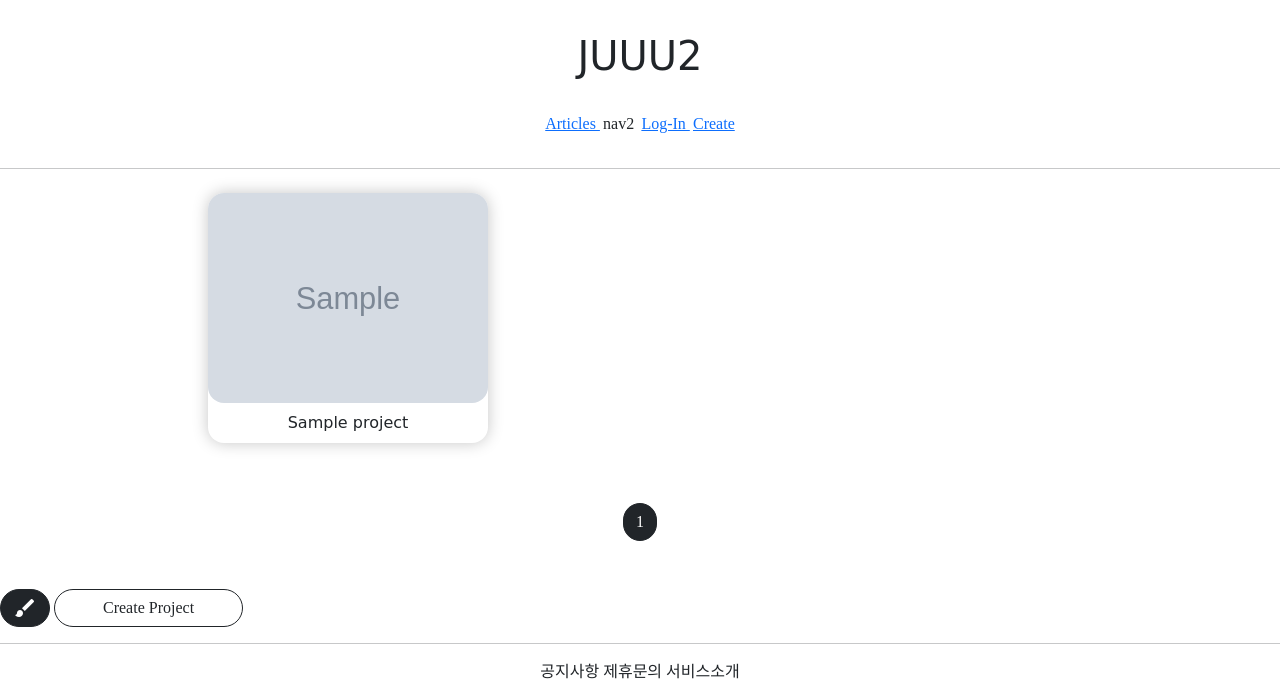
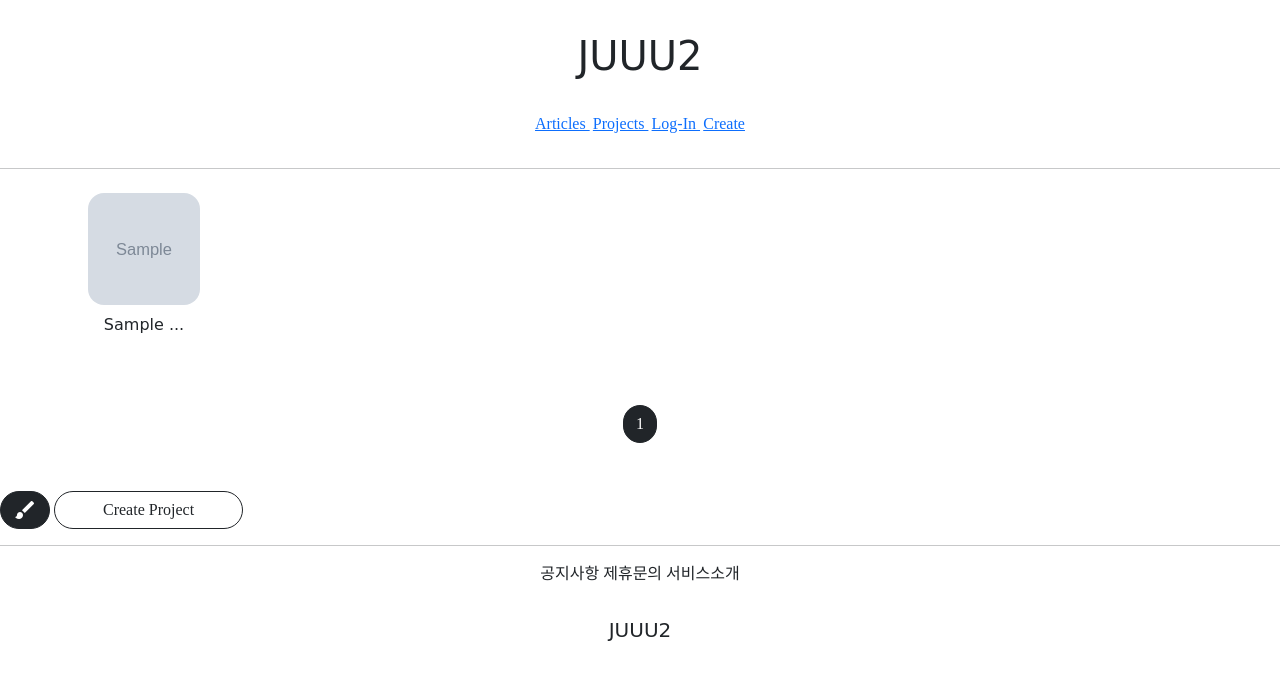
Before and after one commit to Lee-JuHwan/gis4-1, a Django app: page /projects/list in a window 1280 px wide. Shown: the top 683 px of the page. Run offline with Django 3.2, Linux system fonts and the light colour scheme; tables that the repository leaves empty hold one stand-in row (values such as "Sample post"); grey boxes marked "Sample" are stand-in pictures; parts of the project's set-up code (start-up, migrations or seed data) failed here and were passed over; some libraries are stand-ins or nearby versions; some web fonts are replaced.

Commit message:
8/18 commit 1 - project listView

```diff
--- a/projectapp/templates/projectapp/list.html
+++ b/projectapp/templates/projectapp/list.html
@@ -10,18 +10,17 @@
         }
 
         .container div {
-          width: 45%;
-            max-width: 280px;
           display: flex;
           justify-content: center;
           align-items: center;
           border-radius: 1rem;
             flex-direction: column;
-            box-shadow: 0 0 1rem #c6c6c6;
         }
 
         .container img {
-            width: 100%;
+            width: 7rem;
+            height: 7rem;
+            object-fit: cover;
             border-radius: 1rem;
         }
 
@@ -35,7 +34,7 @@
                     <img src="{{ project.image.url }}" alt="">
                 </a>
                 <span class="my-2 NNS_B">
-                    {{ project.name }}
+                    {{ project.name | truncatechars:10 }}
                 </span>
 
             </div>
--- a/templates/header.html
+++ b/templates/header.html
@@ -10,7 +10,11 @@
             </a>
         </span>
 
-        <span style="margin: 0.1rem">nav2</span>
+        <span style="margin: 0.1rem">
+            <a href="{% url 'projectapp:list' %}">
+                Projects
+            </a>
+        </span>
 
         {% if not user.is_authenticated %}
         <span style="margin: 0.1rem">
```
